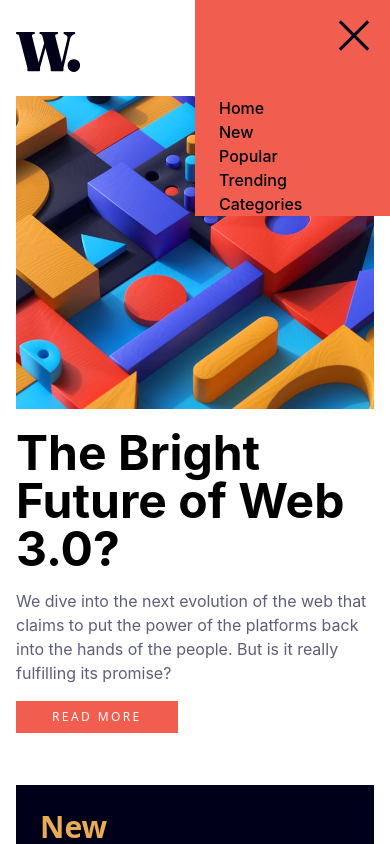
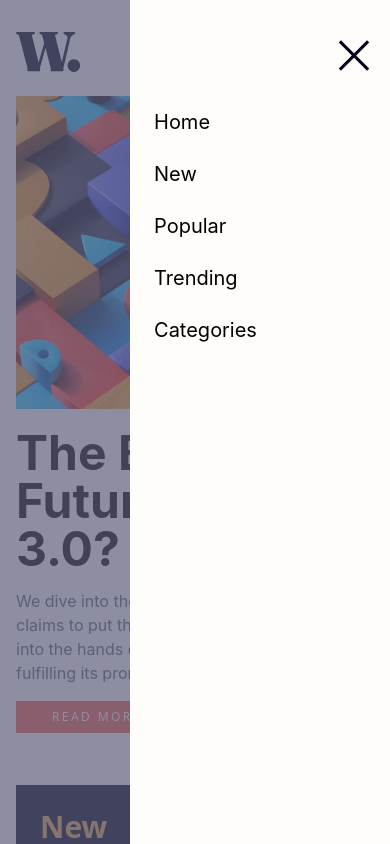
Before and after one commit to Andre-Lopez/fe-mentor-news-homepage, a React (Vite) app: page / in a window 390 px wide. Both pictures are taken after a click on the picture 354 px from the left and 52 px from the top of the page. Shown: the top 844 px of the page. Built offline with nearby package versions, Linux system fonts and the light colour scheme.

Commit message:
Completed mobile menu

```diff
--- a/src/App.tsx
+++ b/src/App.tsx
@@ -12,8 +12,10 @@ function App() {
     <div className="App flex flex-col relative max-w-5xl w-full mx-auto px-4">
       {/* Mobile Nav Menu */}
       {menuToggle && (
-        <div className="absolute top-0 bottom-0 right-0 z-40 w-1/2 pr-0 mr-0">
-          <button className="absolute top-5 right-5">
+        <>
+          <div className="Blur absolute top-0 bottom-0 right-0 left-0 z-30 max-h-screen bg-dark-grayish-blue opacity-70"></div>
+          <div className="absolute top-0 bottom-0 right-0 z-40 w-2/3 sm:w-1/2 max-h-screen bg-off-white">
+            <button className="absolute top-10 right-5">
               <img
                 src="icon-menu-close.svg"
                 alt="menu toggle"
@@ -21,20 +23,25 @@ function App() {
                 onClick={toggleMenu}
               />
             </button>
-          <ul className="flex flex-col bg-soft-red pl-4 pt-24">
-            <li className="font-inter font-medium mx-2 hover:text-soft-orange hover:cursor-pointer">Home</li>
-            <li className="font-inter font-medium mx-2 hover:text-soft-orange hover:cursor-pointer">New</li>
-            <li className="font-inter font-medium mx-2 hover:text-soft-orange hover:cursor-pointer">
+            <ul className="flex flex-col pl-4 pt-24 max-h-none">
+              <li className="font-inter text-xl mx-2 my-3 hover:text-soft-orange hover:cursor-pointer">
+                Home
+              </li>
+              <li className="font-inter text-xl mx-2 my-3 hover:text-soft-orange hover:cursor-pointer">
+                New
+              </li>
+              <li className="font-inter text-xl mx-2 my-3 hover:text-soft-orange hover:cursor-pointer">
                 Popular
               </li>
-            <li className="font-inter font-medium mx-2 hover:text-soft-orange hover:cursor-pointer">
+              <li className="font-inter text-xl mx-2 my-3 hover:text-soft-orange hover:cursor-pointer">
                 Trending
               </li>
-            <li className="font-inter font-medium mx-2 hover:text-soft-orange hover:cursor-pointer">
+              <li className="font-inter text-xl mx-2 my-3 hover:text-soft-orange hover:cursor-pointer">
                 Categories
               </li>
             </ul>
           </div>
+        </>
       )}
 
       {/* Nav bar */}
```
Lines whose indentation alone changed are shown as unchanged.
